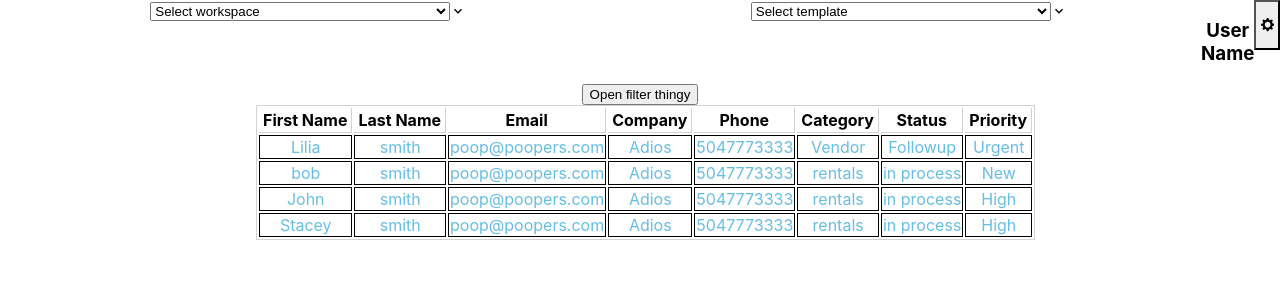
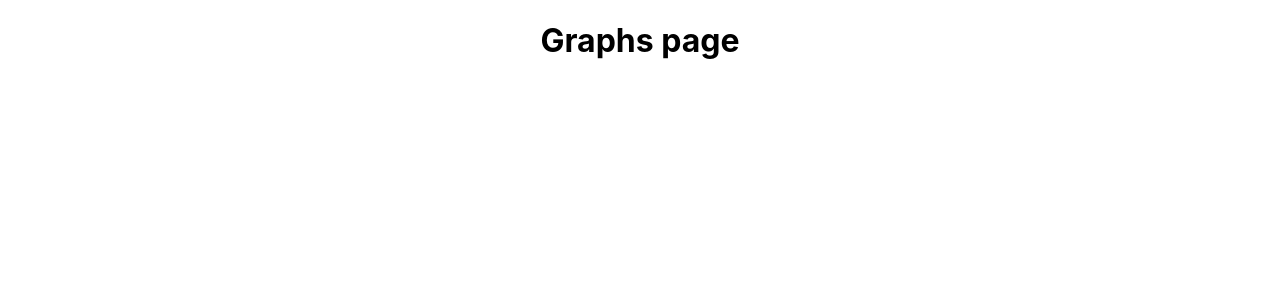
Before and after one commit to tony23nguyen/CRM-Power-Crew, a React (Create React App) app in the folder my-app/frontend/: page /graphs in a window 1280 px wide. Shown: the top 300 px of the page. Built offline with nearby package versions, Linux system fonts and the light colour scheme.

Commit message:
table w filters and routing set up

```diff
--- a/my-app/frontend/package.json
+++ b/my-app/frontend/package.json
@@ -21,6 +21,7 @@
     "passport": "^0.6.0",
     "react": "^18.2.0",
     "react-dom": "^18.2.0",
+    "react-router-dom": "^6.8.0",
     "react-scripts": "5.0.1",
     "typescript": "^4.9.4",
     "web-vitals": "^2.1.4"
--- a/my-app/frontend/src/App.tsx
+++ b/my-app/frontend/src/App.tsx
@@ -2,16 +2,27 @@
 import React from "react";
 import "./App.css";
 import { filterProps } from "framer-motion";
-import GraphView from "./pages/GraphView";
-import Login from "./pages/Login";
-import TableView from "./pages/TableView";
+import GraphView from "./views/GraphView";
+import Login from "./views/Login";
+import TableView from "./views/TableView";
+import { BrowserRouter as Router, Routes, Route, Link } from "react-router-dom";
+//Link is using to send user to differnt rountes. ex:  <li> <Link to="/">Home <li>
 
 
 function App() {
 
-  return (<div className="App">
-          <TableView />
+  return (
+      <Router>
+
+        <div className="App">
+          <Routes>
+            <Route path="/" element={<Login />}></Route>
+            <Route path="/tables" element={<TableView />}></Route>
+            <Route path="/graphs" element={<GraphView />}></Route>
+          </Routes>
         </div>
+      </Router>
+
         )
 }
 
--- a/my-app/frontend/src/Components/Body.tsx
+++ b/my-app/frontend/src/Components/Body.tsx
@@ -1,15 +1,57 @@
 import React from 'react'
 import Table from './Table'
 import FilterModal from './FilterModal';
+import { Key } from 'readline';
 
 export default function Body(): any{
     const [isOpen, setIsOpen] = React.useState(false);
+
+    interface iFilter{
+        [key: string] : boolean,
+    }
+    interface defaultfilter extends iFilter{
+        fname: boolean,
+        lname: boolean,
+        email: boolean,
+        companyname: boolean,
+        phone: boolean,
+        category: boolean,
+        categorystatus: boolean,
+        priority: boolean
+    }
+
+    let tempFilter: defaultfilter = {
+        fname: true,
+        lname: true,
+        email: true,
+        companyname: true,
+        phone: true,
+        category: true,
+        categorystatus: true,
+        priority: true
+    }
+
+    const [filter, setFilter] = React.useState(tempFilter)
+
+    function handleOnClickFilters(event: any){
+        let keyName = event.target.name
+        setFilter((prevFilter => ({...prevFilter,
+            [keyName]: !prevFilter[keyName] })
+
+
+
+            // prevFilter[keyName] = !prevFilter[keyName].value
+            ))
+    }
+
+
+
     return (
         <div>
 
             {<button onClick={() => setIsOpen(true)}>Open filter thingy</button>}
-            {isOpen && <FilterModal setIsOpen={setIsOpen} />}
-            <Table />
+            {isOpen && <FilterModal filterHandler={handleOnClickFilters} setIsOpen={setIsOpen} />}
+            <Table filter={filter} />
         </div>
     )
 }
--- a/my-app/frontend/src/Components/FilterModal.tsx
+++ b/my-app/frontend/src/Components/FilterModal.tsx
@@ -1,11 +1,14 @@
 import React from "react";
-
+import { Button as button } from "@chakra-ui/react";
 export default function FilterModal(props: any){
 
     let styleSelected={
         backgroundColor:"#333333"
     }
 
+    function handleClick(): void{
+
+    }
 
     return (
         <div className="modalFilter">
@@ -16,12 +19,15 @@ export default function FilterModal(props: any){
 
                 <div className="modalBody">
                     <div className="filterSelectors">
-                        <span>Name</span>
-                        <span>Company</span>
-                        <span>Last Name</span>
-                        <span>Phone</span>
-                        <span>Email</span>
-                        <span>Phone</span>
+                        <button onClick={props.filterHandler} name="fname">Name</button>
+                        <button onClick={props.filterHandler} name="lname">Last Name</button>
+                        <button onClick={props.filterHandler} name="companyname">Company</button>
+                        <button onClick={props.filterHandler} name="phone">Phone</button>
+                        <button onClick={props.filterHandler} name="email">Email</button>
+                        <button onClick={props.filterHandler} name="small">Phone</button>
+                        <button onClick={props.filterHandler} name="category">Category</button>
+                        <button onClick={props.filterHandler} name="categorystatus">Status</button>
+                        <button onClick={props.filterHandler} name="priority">Priority</button>
                     </div>
                 <button onClick={()=> props.setIsOpen(false)}>Close</button>
                 </div>
--- a/my-app/frontend/src/Components/Table.tsx
+++ b/my-app/frontend/src/Components/Table.tsx
@@ -1,7 +1,8 @@
 import { filter } from '@chakra-ui/react';
 import React, { createElement } from 'react'
 
-export default function Table(): any{
+export default function Table(props: any): any{
+
 
     interface filterColumns {
         fname: boolean;
@@ -28,7 +29,7 @@ export default function Table(): any{
     let bob: tabledata = {
         fname: "bob",
         lname: "smith",
-        email: "poop@poopers.com",
+        email: "bob@EEFire.com",
         companyname: "Adios",
         phone: 5047773333,
         category: "rentals",
@@ -38,7 +39,7 @@ export default function Table(): any{
     let John: tabledata = {
         fname: "John",
         lname: "smith",
-        email: "poop@poopers.com",
+        email: "John@EEFire.com",
         companyname: "Adios",
         phone: 5047773333,
         category: "rentals",
@@ -48,7 +49,7 @@ export default function Table(): any{
     let Stacey: tabledata = {
         fname: "Stacey",
         lname: "smith",
-        email: "poop@poopers.com",
+        email: "Stacey@EEFire.com",
         companyname: "Adios",
         phone: 5047773333,
         category: "rentals",
@@ -58,7 +59,7 @@ export default function Table(): any{
     let Lilia: tabledata = {
         fname: "Lilia",
         lname: "smith",
-        email: "poop@poopers.com",
+        email: "Lilia@EEFire.com",
         companyname: "Adios",
         phone: 5047773333,
         category: "Vendor",
@@ -81,32 +82,32 @@ export default function Table(): any{
     function createTableHeaders(): any{
         return(
             <tr>
-                {userFilter.fname && <th>First Name</th>}
-                {userFilter.lname && <th>Last Name</th>}
-                {userFilter.email && <th>Email</th>}
-                {userFilter.companyname && <th>Company</th>}
-                {userFilter.phone && <th>Phone</th>}
-                {userFilter.category && <th>Category</th>}
-                {userFilter.categorystatus && <th>Status</th>}
-                {userFilter.priority && <th>Priority</th>}
+                {props.filter.fname && <th>First Name</th>}
+                {props.filter.lname && <th>Last Name</th>}
+                {props.filter.email && <th>Email</th>}
+                {props.filter.companyname && <th>Company</th>}
+                {props.filter.phone && <th>Phone</th>}
+                {props.filter.category && <th>Category</th>}
+                {props.filter.categorystatus && <th>Status</th>}
+                {props.filter.priority && <th>Priority</th>}
             </tr>
         )
     }
 
-
+//https://clips.twitch.tv/ProductiveDaintyMushroomSoBayed-9PlzN8ug857sw5VW
     function createTableRows( ): any{
         return(
             customers.map((val, key) => {
                 return (
                     <tr key={key}>
-                        {userFilter.fname && <td>{val.fname}</td>}
-                        {userFilter.lname && <td>{val.lname}</td>}
-                        {userFilter.email && <td>{val.email}</td>}
-                        {userFilter.companyname && <td>{val.companyname}</td>}
-                        {userFilter.phone && <td>{val.phone}</td>}
-                        {userFilter.category && <td>{val.category}</td>}
-                        {userFilter.categorystatus && <td>{val.categorystatus}</td>}
-                        {userFilter.priority && <td>{val.priority}</td>}
+                        {props.filter.fname && <td>{val.fname}</td>}
+                        {props.filter.lname && <td>{val.lname}</td>}
+                        {props.filter.email && <td>{val.email}</td>}
+                        {props.filter.companyname && <td>{val.companyname}</td>}
+                        {props.filter.phone && <td>{val.phone}</td>}
+                        {props.filter.category && <td>{val.category}</td>}
+                        {props.filter.categorystatus && <td>{val.categorystatus}</td>}
+                        {props.filter.priority && <td>{val.priority}</td>}
                     </tr>
 
                 )
--- a/my-app/frontend/src/pages/GraphView.tsx
+++ b/my-app/frontend/src/views/GraphView.tsx
@@ -3,7 +3,7 @@ import React from 'react';
 
 function GraphView() {
   return (
-    <h1>view all graphs</h1>
+    <h1>Graphs page</h1>
   );
 };
 
--- a/my-app/frontend/src/pages/Login.tsx
+++ b/my-app/frontend/src/views/Login.tsx
@@ -3,7 +3,7 @@ import React from 'react';
 
 function Login(){
   return (
-    <h1>You can write your blogs!</h1>
+    <h1>Login Page!</h1>
   );
 };
 
```
Also changed, not shown: my-app/frontend/src/views/TableView.tsx (renamed from my-app/frontend/src/pages/TableView.tsx), 1 other file (tests, documents, lock files or other folders).
